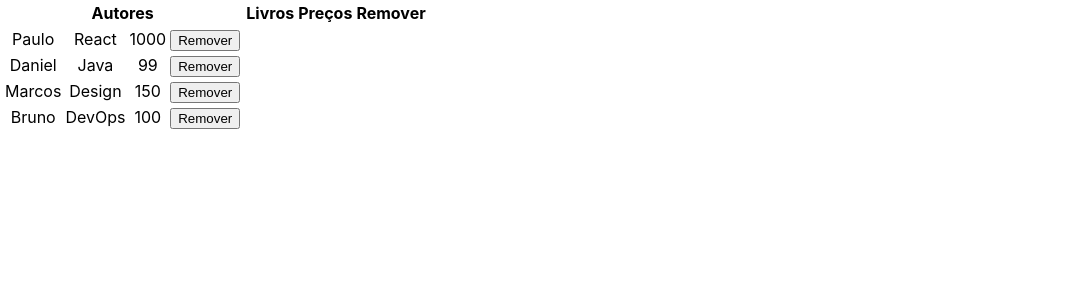
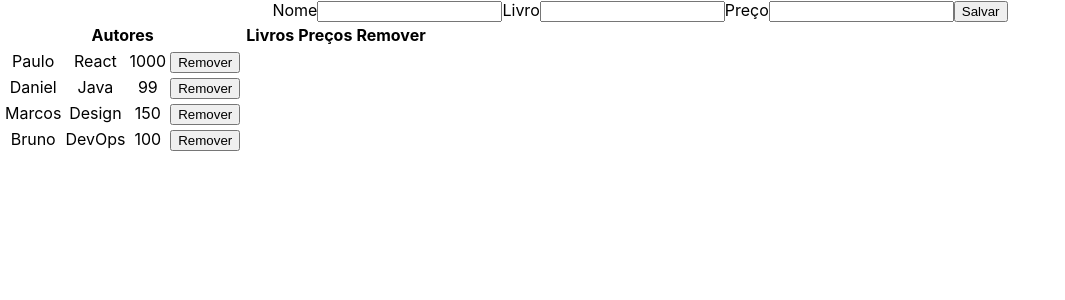
Before and after one commit to rcarnevale/livraria-cadastro, a React (Create React App) app: page / in a window 1280 px wide. Shown: the top 300 px of the page, without its empty margins (0-1065 px from the left). Built offline with nearby package versions, Linux system fonts and the light colour scheme.

Commit message:
Add files via upload

```diff
--- a/src/App.js
+++ b/src/App.js
@@ -2,6 +2,7 @@
 import './App.css';
 
 import Tabela from './componentes/Tabela';
+import Formulario from './componentes/Formulario'
 
 class App extends React.Component {
   state = {
@@ -29,7 +30,8 @@
     ]
   }
 
-  removeAutor(index){
+  removeAutor = (index) => {
+    const {autores} = this.state;
     this.setState(
       {
         autores: autores.filter((autor, posAtual) => {
@@ -39,9 +41,14 @@
     )
   }
 
+  enviaForm = autor => {
+    this.setState({autores:[...this.state.autores, autor]})
+  }
+
   render(){
     return (
       <div className="App">
+        <Formulario enviaForm= {this.enviaForm}/>
         <Tabela autores= {this.state.autores} removeAutor={this.removeAutor}/>
       </div>
     );}
--- /dev/null
+++ b/src/componentes/Formulario.js
@@ -0,0 +1,72 @@
+import React from 'react';
+
+class Formulario extends React.Component{
+
+    constructor(props){
+        super(props);
+        this.stateInicial ={
+            nome:'',
+            livro:'',
+            preco:''
+        }
+
+        this.state = this.stateInicial;
+    }
+
+    inputFormulario = event => {
+        const {name,value} = event.target;
+
+        this.setState({
+            [name]:value
+        })
+    }
+
+    submitForm = () => {
+        this.props.enviaForm(this.state);
+        this.setState(this.stateInicial);
+    }
+
+    render(){
+
+        const {nome,livro,preco} = this.state;
+
+        return(
+            <form>
+
+            <label htmlFor="nome">Nome</label>
+            <input
+                id="nome"
+                type="text"
+                name="nome"
+                value={nome}
+                onChange={this.inputFormulario}
+                />
+
+            <label htmlFor="livro">Livro</label>
+            <input
+                id="livro"
+                type="text"
+                name="livro"
+                value={livro}
+                onChange={this.inputFormulario}
+                />
+
+
+            <label htmlFor="preco">Preço</label>
+            <input
+                id="preco"
+                type="text"
+                name="preco"
+                value={preco}
+                onChange={this.inputFormulario}
+                />
+
+
+            <button type="button" onClick={this.submitForm}>Salvar
+            </button>
+        </form>
+        )
+    }
+}
+
+export default Formulario;
```
